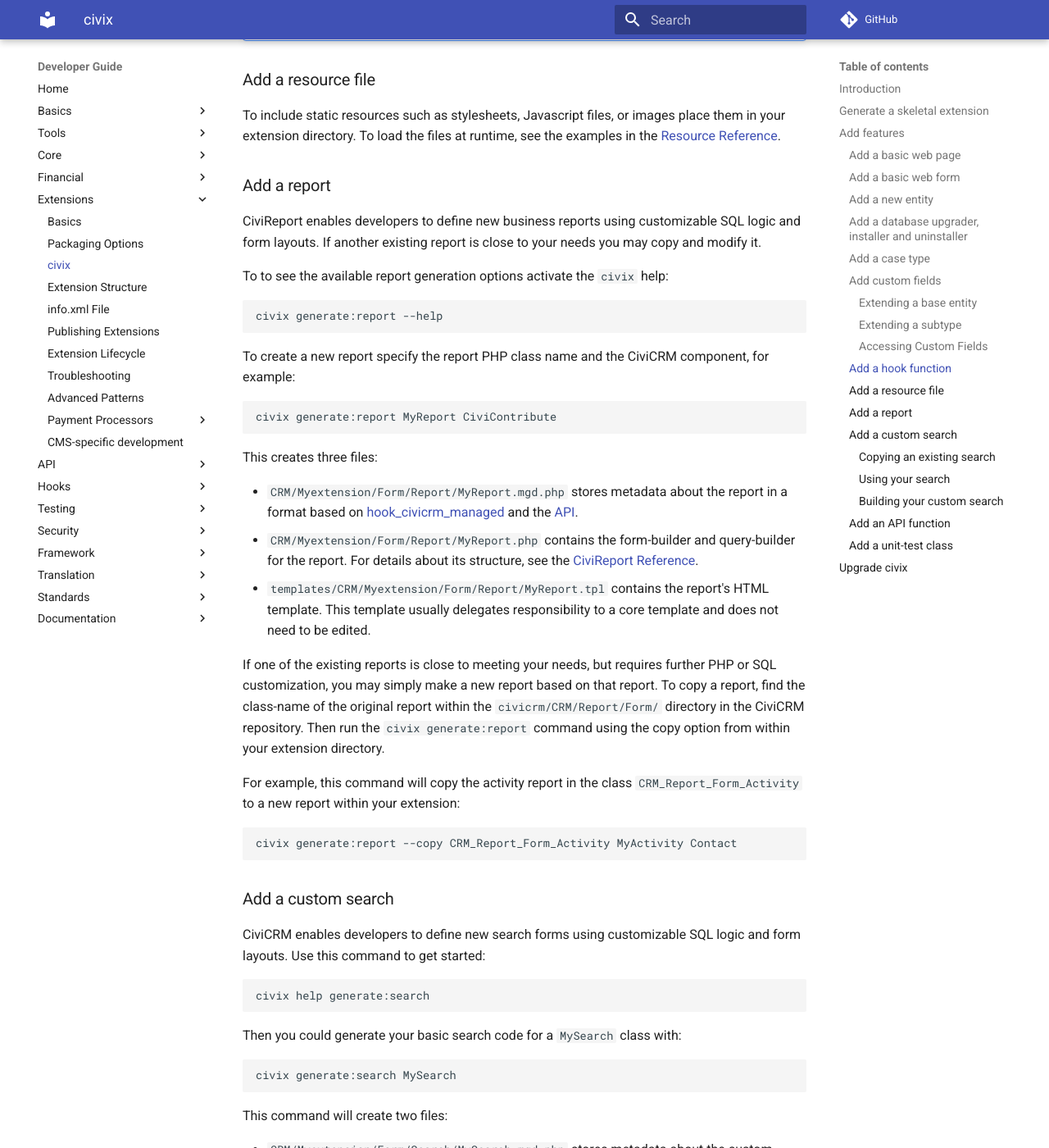
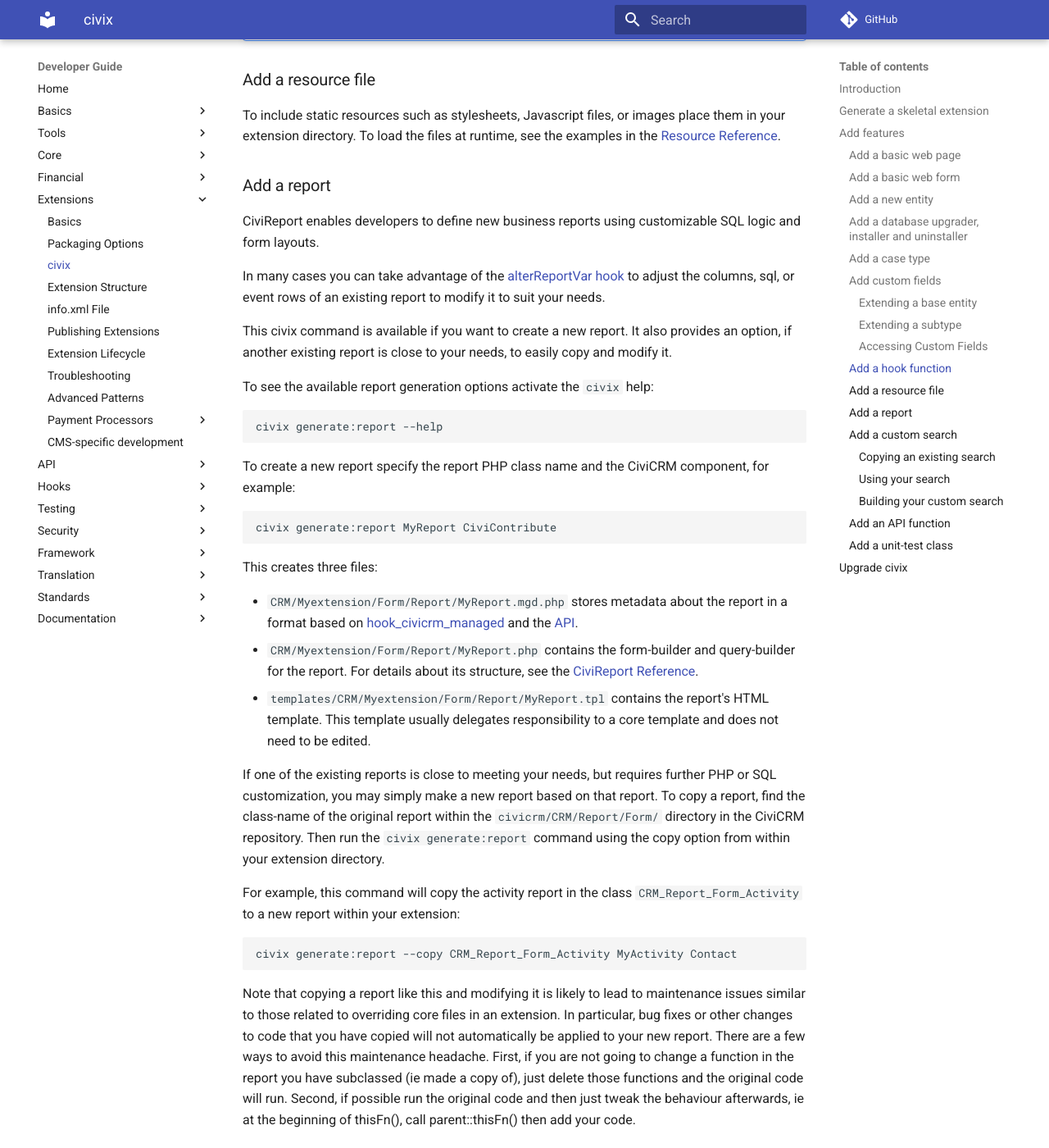
Before and after one commit to civicrm/civicrm-dev-docs, an MkDocs documentation site: the page built from docs/extensions/civix.md, in a window 1280 px wide and 1400 px high, scrolled down 9663 px. Shown: the whole window at 82% size. Built offline with MkDocs 1.6.1 and Material for MkDocs 9.7.7, drawn with Linux system fonts in a browser that asks for light colours; comment, search, counter and statistics services are not loaded; old or Windows-style settings are respelled for this version of MkDocs.

Commit message:
add best practice advice for custom reports

````diff
--- a/docs/extensions/civix.md
+++ b/docs/extensions/civix.md
@@ -354,9 +354,13 @@
 
 ### Add a report {:#generate-report}
 
-CiviReport enables developers to define new business reports using customizable SQL logic and form layouts. If another existing report is close to your needs you may copy and modify it.
+CiviReport enables developers to define new business reports using customizable SQL logic and form layouts.
 
-To to see the available report generation options activate the `civix` help:
+In many cases you can take advantage of the [alterReportVar hook](/hooks/hook_civicrm_alterReportVar) to adjust the columns, sql, or event rows of an existing report to modify it to suit your needs.
+
+This civix command is available if you want to create a new report. It also provides an option, if another existing report is close to your needs, to easily copy and modify it.
+
+To see the available report generation options activate the `civix` help:
 
 ```bash
 civix generate:report --help
@@ -382,6 +386,8 @@
 ```bash
 civix generate:report --copy CRM_Report_Form_Activity MyActivity Contact
 ```
+
+Note that copying a report like this and modifying it is likely to lead to maintenance issues similar to those related to overriding core files in an extension. In particular, bug fixes or other changes to code that you have copied will not automatically be applied to your new report. There are a few ways to avoid this maintenance headache. First, if you are not going to change a function in the report you have subclassed (ie made a copy of), just delete those functions and the original code will run. Second, if possible run the original code and then just tweak the behaviour afterwards, ie at the beginning of thisFn(), call parent::thisFn() then add your code.
 
 ### Add a custom search {:#generate-search}
 
````
